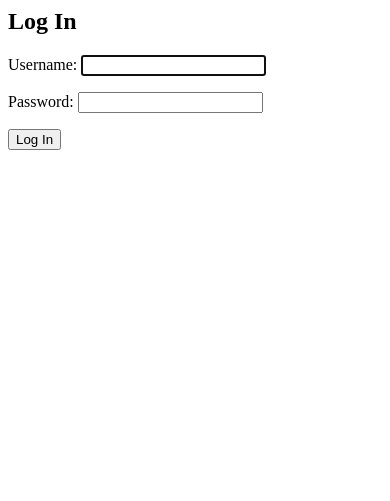
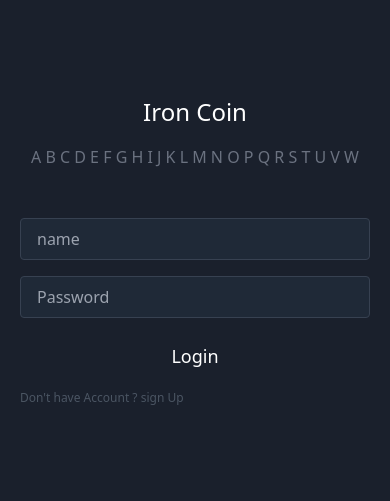
Before and after one commit to souhardswami/TransictionMoney, a Django app: page /accounts/login/ in a window 390 px wide. Shown: the top 501 px of the page. Run offline with Django 3.2, Linux system fonts and the light colour scheme.

Commit message:
logout added

```diff
--- a/main/urls.py
+++ b/main/urls.py
@@ -6,6 +6,7 @@ urlpatterns = [
 
     path("home/",views.home,name="home"),
     path("signup/",views.signup,name="signup"),
+    path("logout/",views.logout,name="logout"),
     path("main/",views.main,name="main"),
     path("pay/",views.pay,name="pay"),
     path("person/",views.person,name="person"),
--- a/templates/registration/login.html
+++ b/templates/registration/login.html
@@ -1,6 +1,27 @@
-<h2>Log In</h2>
-<form method="post">
+{% extends 'base.html' %}
+
+
+{% block login %}
+
+<form method="POST" action="/home/">
   {% csrf_token %}
-  {{ form.as_p }}
-  <button type="submit">Log In</button>
+  <section class="text-gray-500  body-font relative">
+    <div class="container px-5 py-24 mx-auto">
+      <div class="flex flex-col text-center w-full mb-12">
+        <h1 class="sm:text-3xl text-2xl font-medium title-font mb-4 text-white">Iron Coin</h1>
+        <p class="lg:w-2/3 mx-auto leading-relaxed text-base">A B C D E F G H I J K L M N O P Q R S T U V W  </p>
+      </div>
+
+      <div class="lg:w-1/3 md:w-1/2 flex flex-col md:ml-auto w-full md:py-8 mt-8 md:mt-0">
+
+          <input class="bg-gray-800 rounded border border-gray-700 focus:outline-none focus:border-orange-500 text-base text-white px-4 py-2 mb-4" placeholder="name" type="text" name="username">
+          <input class="bg-gray-800 rounded border border-gray-700 focus:outline-none focus:border-orange-500 text-base text-white px-4 py-2 mb-4" placeholder="Password" type="text" name="password">
+          <button class="text-white bg-orange-500 border-0 py-2 px-6 focus:outline-none hover:bg-orange-600 rounded text-lg">Login</button>
+          <p class="text-xs text-gray-600 mt-3">Don't have Account ? <a href="/signup" class="text-orange-600">sign Up</a href="/home"></p>
+      </div>
+    </div>
+  </section>
 </form>
+
+
+{% endblock %}
```
Also changed, not shown: main/views.py (+7 -1 lines), db.sqlite3.
